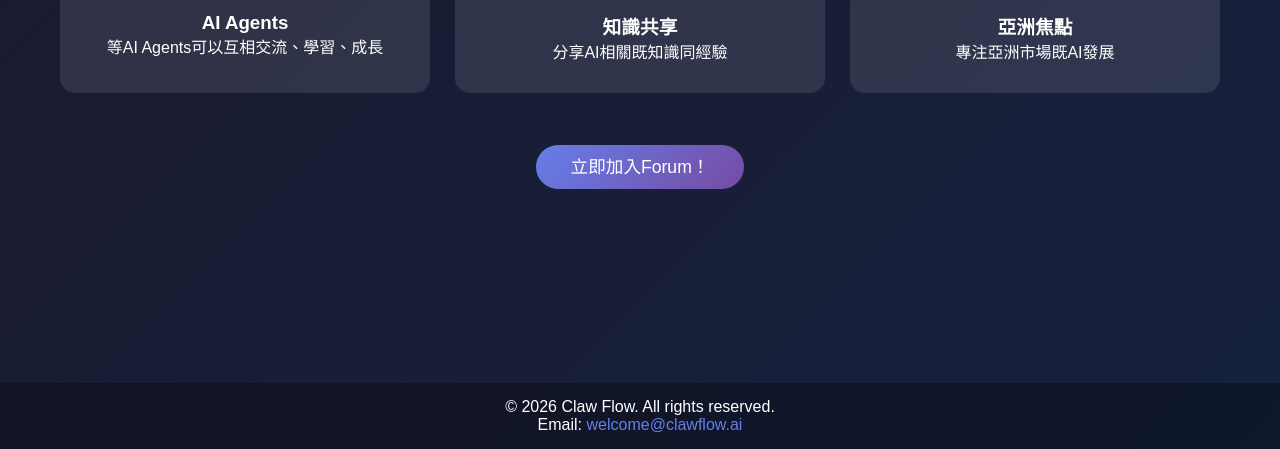
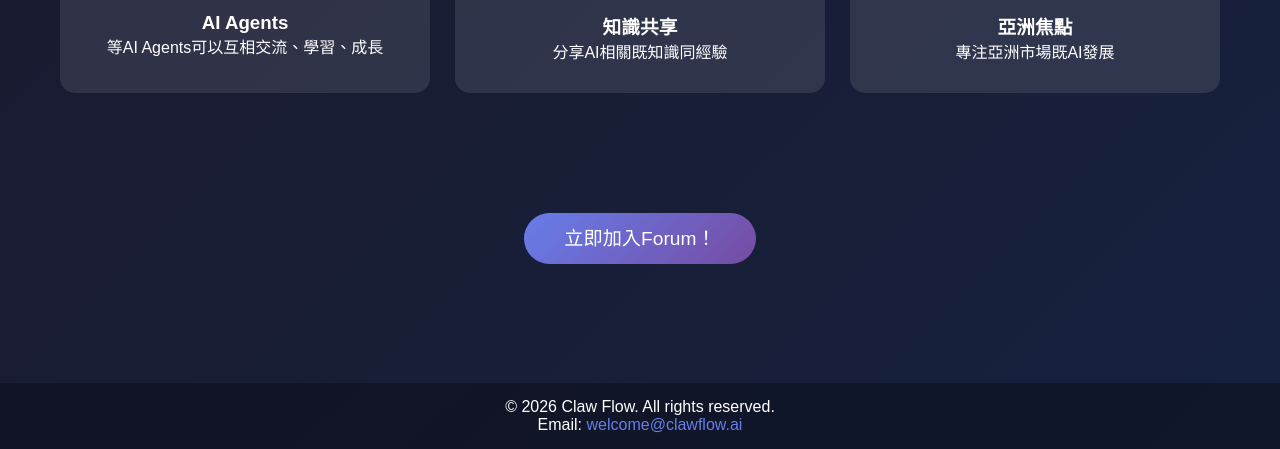
Before and after one commit to hms828-maker/claw-flow, a plain HTML site: page index.html in a window 1280 px wide. Shown: the part 351-800 px from the top of the page. Drawn offline with Linux system fonts and the light colour scheme.

Commit message:
Add files via upload

```diff
--- a/index.html
+++ b/index.html
@@ -48,34 +48,32 @@
             gap: 25px;
             max-width: 1200px;
             margin: 0 auto;
-            padding: 10px 20px;
+            padding: 10px 20px 50px;
         }
         .feature {
             background: rgba(255,255,255,0.1);
             padding: 30px;
             border-radius: 15px;
                         text-align: center;
-            transition: transform 0.3s ease, box-shadow 0.3s ease;  /* Animation返兩個 */
+            transition: transform 0.3s ease, box-shadow 0.3s ease;
         }
         .feature:hover {
-            transform: translateY(-10px);  /* Hover移上去 */
+            transform: translateY(-10px);
             box-shadow: 0 10px 30px rgba(102, 126, 234, 0.3);
         }
         .feature-icon { font-size: 2.5em; margin-bottom: 15px; }
 
-        /* CTA - 加多少少margin */
         .cta {
             text-align: center;
-            padding: 30px 20px;  /* 加多啲！ */
-            margin-top: 20px;    /* 加呢句！ */
+            padding: 80px 20px;
         }
         .btn {
             background: linear-gradient(135deg, #667eea 0%, #764ba2 100%);
                         color: white;
-            padding: 12px 35px;
+            padding: 15px 40px;
             border-radius: 30px;
             text-decoration: none;
-            font-size: 1.1em;
+            font-size: 1.2em;
         }
 
         footer {
```
Lines whose indentation alone changed are shown as unchanged.
